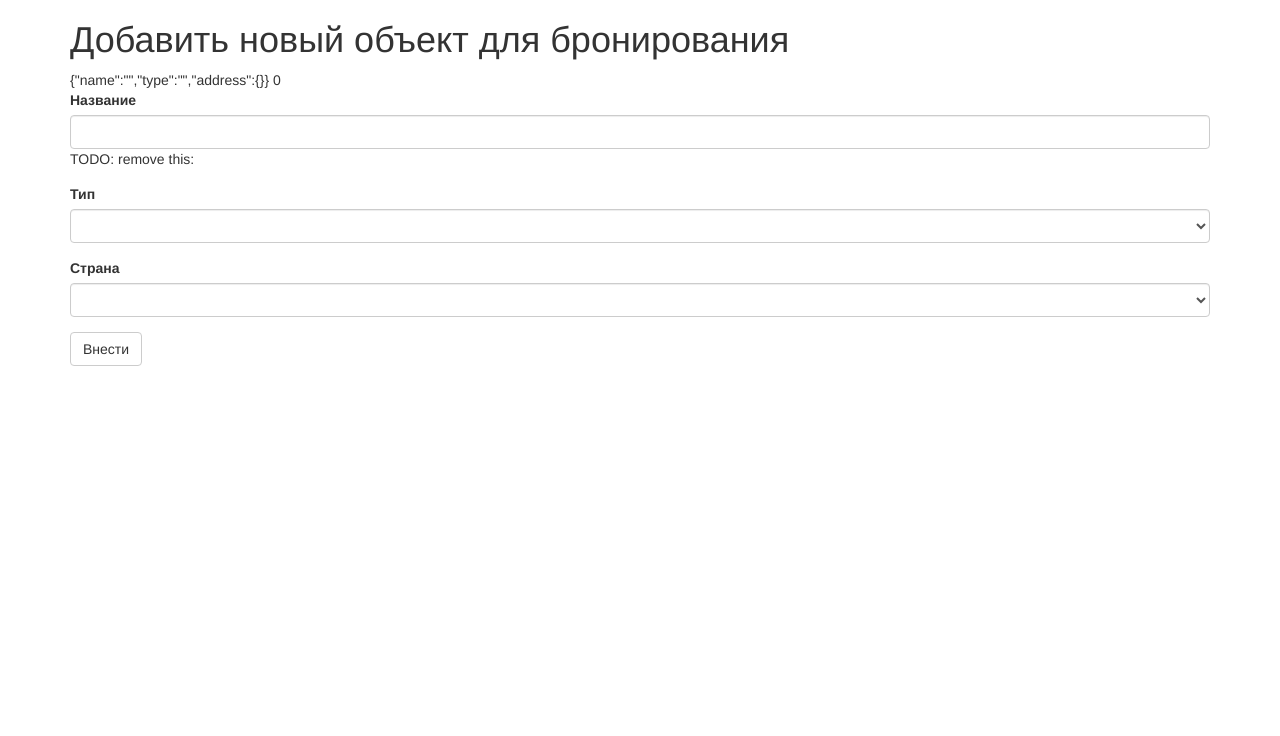
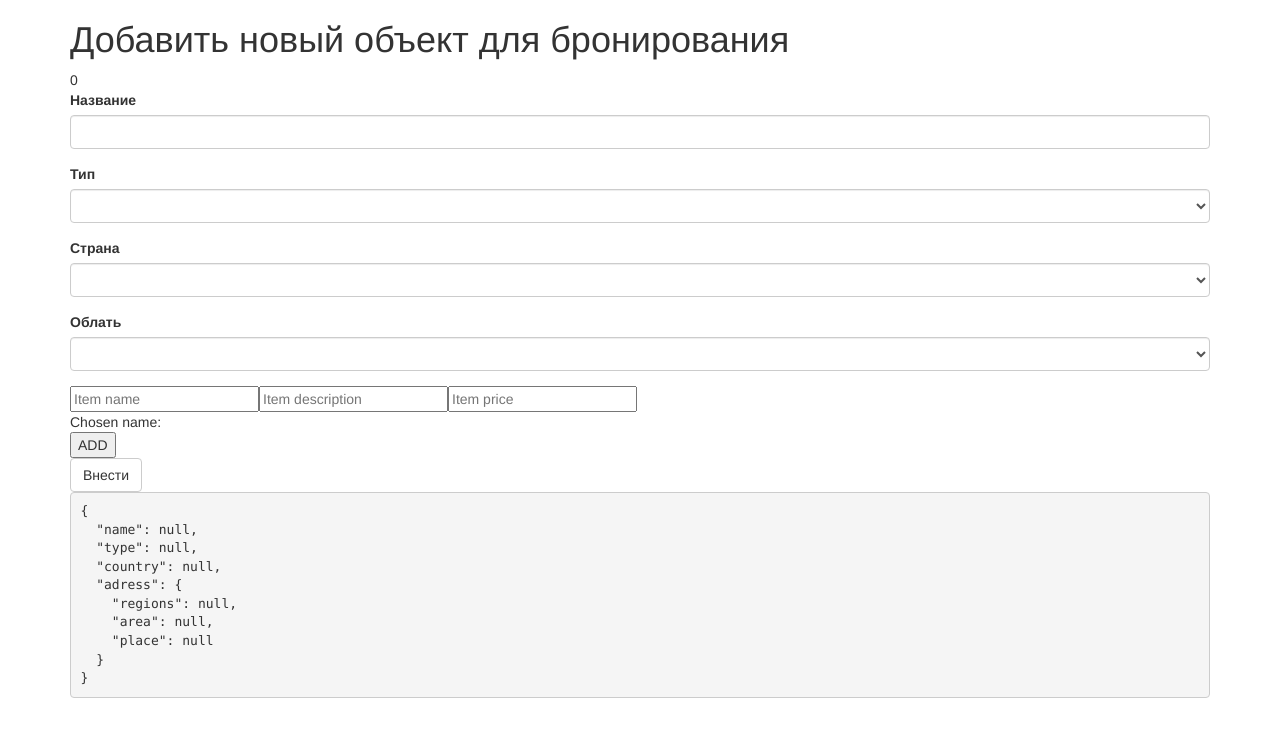
Before and after one commit to VitaliZinkevich/shopApp, an Angular app: page / in a window 1280 px wide. Shown: the top 736 px of the page. Built offline with nearby package versions, Linux system fonts and the light colour scheme.

Commit message:
rebuild form part1

```diff
--- a/src/app/addnewobj/addnewobj.component.html
+++ b/src/app/addnewobj/addnewobj.component.html
@@ -2,23 +2,22 @@
     <h1>Добавить новый объект для бронирования</h1>
     {{diagnostic}}
     {{(submitted == true) ? '1':'0'}}
-    <form (ngSubmit)="onSubmit()" #newObjForm="ngForm">
+    <form [formGroup]="myform">
 
       <div class="form-group">
         <label for="name">Название</label>
         <input type="text"
-        name="name"
+        formControlName="name"
         class="form-control"
-        id="name"
-        [(ngModel)]="model.name"
-        required>
-        TODO: remove this: {{model.name}}
+        id="name" >
+
       </div>
 
 
       <div class="form-group">
           <label for="type">Тип</label>
-          <select  [(ngModel)]="model.type" name="type" class="form-control" id="type" required>
+          <select
+          formControlName="type" name="type" class="form-control" id="type" required>
             <option *ngFor="let t of types" [value]="t">{{t}}</option>
           </select>
       </div>
@@ -28,7 +27,8 @@
       <div class="form-group">
 
             <label for="country">Страна</label>
-            <select  [(ngModel)]="adress.country" name="country" class="form-control" id="country"
+            <select
+            formControlName='country'  class="form-control" id="country"
             required>
               <option *ngFor="let c of contry" [value]="c">{{c}}</option>
             </select>
@@ -38,18 +38,20 @@
 
 
 
-          <div  *ngIf=' adress.country == "Беларусь"' class="form-group" >
-
+          <div   class="form-group" >
+              <fieldset formGroupName="adress">
                           <label for="regions">Облать</label>
-                          <select  [(ngModel)]="adress.regions" class="form-control" name="regions" id="regions"
-                          (ngModelChange)='checkIndex($event)'
+                          <select
+                          formControlName='regions'  class="form-control"  id="regions"
+                          (ngModelChange)="checkRegion($event)"
                           required>
                             <option *ngFor="let a of adresses; let i = index" [value]="a.name">{{a.name}} {{i}}</option>
                           </select>
 
-                          <div *ngIf='areaDiv' class="form-group">
+                          <div  *ngIf='areaDiv'  class="form-group">
                           <label for="areas">Район</label>
-                          <select  [(ngModel)]="adress.areas" class="form-control" name="areas" id="areas" required>
+                          <select  formControlName='area' class="form-control"  id="areas" required>
+
                             <option *ngFor="let a of adresses[areaIndex].areas" [value]="a">{{a}}</option>
                           </select>
 
@@ -57,24 +59,61 @@
 
                           <label for="place">Населенный пункт</label>
                           <input
-                                name="place"
+
                           type="text"
                           class="form-control"
-                                [(ngModel)]="adress.place"
+                          formControlName='place'
                           id="place">
+                          </div>
+            </fieldset>
+      </div>
 
+<form [formGroup]="orderForm">
+      <div formGroupName="items"
+        *ngFor="let item of orderForm.get('items').controls; let i = index;">
+        <div [formGroupName]="i">
+          <input formControlName="name" placeholder="Item name">
+          <input formControlName="description" placeholder="Item description">
+          <input formControlName="price" placeholder="Item price">
+        </div>
 
+        Chosen name: {{ orderForm.controls.items.controls[i].controls.name.value }}
       </div>
+      <button (click)='addItem()'> ADD</button>
+</form>
 
 
 
+<!--
+        <div   class="form-group" >
+        <fieldset formGroupName="rooms">
+          <label for="title">Название номера</label>
+          <input
+
+          type="text"
+          class="form-control"
+          formControlName='title'
+          id="title">
 
 
+          <label for="canLive">Возможное проживание</label>
+          <input
+          type="text"
+          class="form-control"
+          formControlName='canLive'
+          id="canLive">
 
 
+          <label for="price">Цена</label>
+          <input
+
+          type="text"
+          class="form-control"
+          formControlName='price'
+          id="price">
+        </fieldset>
       </div>
-
-
+-->
       <button type="submit"  class="btn btn-default" (click)="setNewObject()">Внести</button>
-
+<pre>{{myform.value | json}}</pre>
     </form>
--- a/src/app/addnewobj/addnewobj.component.ts
+++ b/src/app/addnewobj/addnewobj.component.ts
@@ -1,5 +1,6 @@
-import { Component, OnInit } from '@angular/core';
-import { Newobj, Address, countries ,regions} from '../newobj'
+import { Component, OnInit, Inject } from '@angular/core';
+import { Newobj, Address, Rooms, countries ,regions, TYPES} from '../newobj'
+import { FormGroup, FormControl, FormArray, FormBuilder } from '@angular/forms';
 
 @Component({
   selector: 'app-addnewobj',
@@ -8,36 +9,106 @@ import { Newobj, Address, countries ,regions} from '../newobj'
 })
 export class AddnewobjComponent implements OnInit {
 
+myform: FormGroup;
 
-  types = ['Санаторий', 'Оздаровительный центр'];
+
+
+orderForm: FormGroup;
+items: any[] = [];
+
+
+
+
+areaIndex:number;
+areaDiv = false;
+
+types = TYPES;
+adresses= regions;
+contry = countries;
+
+constructor(private  formBuilder: FormBuilder) { }
+
+ngOnInit() {
+
+      this.myform = new FormGroup({
+        name: new FormControl(),
+        type: new FormControl(),
+        country: new FormControl(),
+        adress: new FormGroup ({
+          regions: new FormControl(),
+          area: new FormControl(),
+          place: new FormControl(),
+        }),
+
+
+          })
+
+          this.orderForm = this.formBuilder.group({
+            customerName: '',
+            email: '',
+            items: this.formBuilder.array([ this.createItem() ])
+          });
+
+}
+
+checkRegion(event){
+
+  let elementPos = this.adresses.map(function(x) {return x.name }).indexOf(event);
+  this.areaIndex = elementPos;
+  this.areaDiv = true;
+
+}
+
+createItem(): FormGroup {
+  return this.formBuilder.group({
+   name: new FormControl(),
+   description: new FormControl(),
+   price: new FormControl()
+  });
+}
+
+addItem(): void {
+  this.items = this.orderForm.get('items') as FormArray;
+  let x = this.createItem()
+  this.items.push(this.createItem());
+
+  console.log (this.orderForm.controls.items.controls[0].controls.name.value)
+}
+
+/*
+
+
+
   areaIndex: number;
   areaDiv: boolean;
   adresses= regions;
   contry = countries;
 
 
+
+
+  room = new Rooms ('', '' , 0)
   adress = new Address ('','','','')
-  model = new Newobj('', '', this.adress);
+  model = new Newobj('', '', this.adress, [this.room]);
 
 
    submitted = false;
 
-   onSubmit() { this.submitted = true; }
+   onSubmit() {
+     //console.log(newObjForm)
+     this.submitted = true; }
 
    setNewObject() {
      console.log(this.model)
      //this.model = new Newobj('', '', []);
    }
 
-   // TODO: Remove this when we're done
+   //  Remove this when we're done
    get diagnostic() { return JSON.stringify(this.model); }
 
 
 
-  constructor() { }
 
-  ngOnInit() {
-  }
 
 
 
@@ -51,5 +122,7 @@ checkIndex = function (event) {
 
 }
 
+*/
+
 
 }
--- a/src/app/app.module.ts
+++ b/src/app/app.module.ts
@@ -1,6 +1,6 @@
 import { BrowserModule } from '@angular/platform-browser';
 import { NgModule } from '@angular/core';
-import { FormsModule }   from '@angular/forms';
+import { FormsModule,ReactiveFormsModule }   from '@angular/forms';
 
 import { AppComponent } from './app.component';
 import { AddnewobjComponent } from './addnewobj/addnewobj.component';
@@ -13,7 +13,8 @@ import { AddnewobjComponent } from './addnewobj/addnewobj.component';
   ],
   imports: [
     BrowserModule,
-    FormsModule
+    FormsModule,
+    ReactiveFormsModule
   ],
   providers: [],
   bootstrap: [AppComponent]
--- a/src/app/newobj.ts
+++ b/src/app/newobj.ts
@@ -3,21 +3,15 @@ export class Newobj {
   constructor(
   public name: string,
   public type: string,
-  public address: Address ){}
+  public address: Address,
+  public rooms: Rooms[]
+ ){}
 
 
 }
 
 
-
 export class Address {
-
-              //  country : string;
-              //  reg : string ;
-              //  area : string;
-              //  place : string
-
-
 
   constructor (
   country : string,
@@ -27,9 +21,21 @@ export class Address {
 
 }
 
+// тип рассчета ночи или дни внести в основную форму
+
+//варианты цен по возрастам, хранение ВОЗРАСТОВ
+
+
 export class Rooms {
 
+//t = ''
+// добавленеи комнат цен на них учесть градация детей по расчету
+constructor(public title: string,
+            public canLive: string,
+            public price: number){
 
+            //  this.t = title
+            }
 
 }
 
@@ -50,3 +56,6 @@ export const regions = [
 ]
 
 export const countries = ['Беларусь']
+
+export const  lives = ['1', '1+1','1+2','2','2+1']
+export const TYPES = ['Санаторий', 'Оздаровительный центр'];
```
Lines whose indentation alone changed are shown as unchanged.
